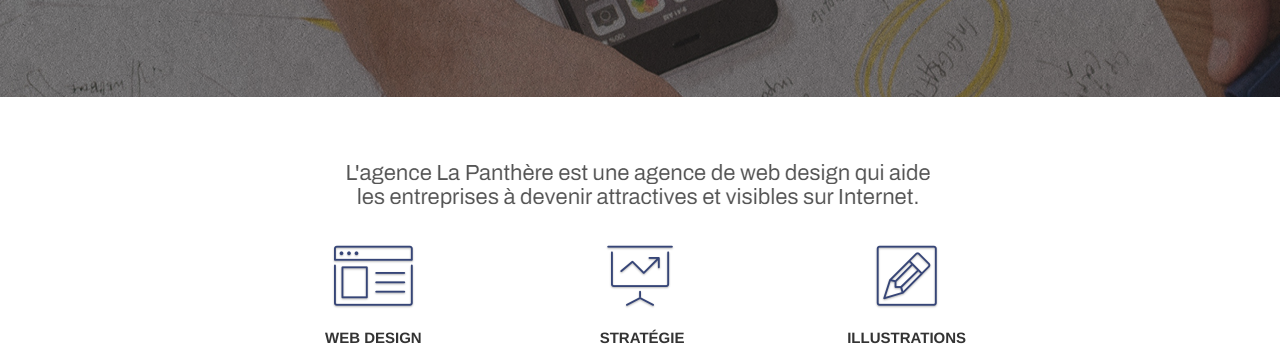
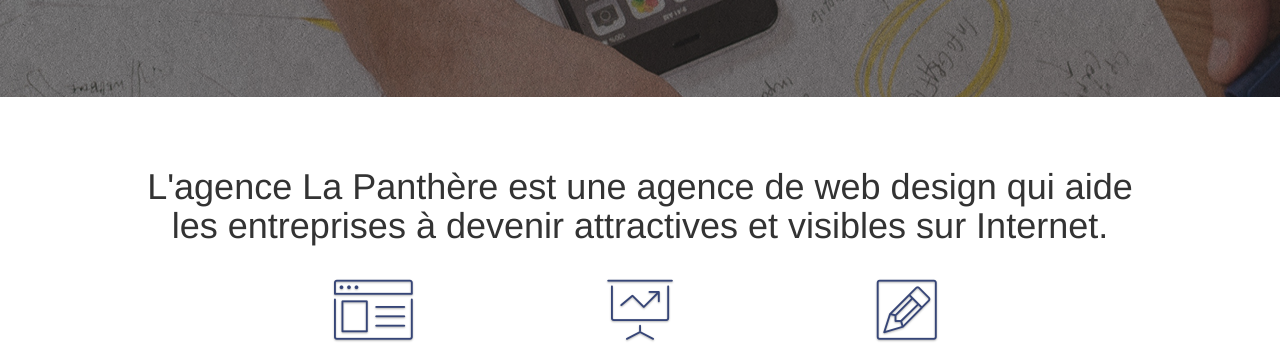
Before and after one commit to zinebella/projet_4_052022, a plain HTML site: page index.html in a window 1280 px wide. Shown: the part 438-799 px from the top of the page. Drawn offline with Linux system fonts and the light colour scheme.

Commit message:
Update index.html

```diff
--- a/index.html
+++ b/index.html
@@ -87,8 +87,7 @@
 	<div class="container bloc-md">
 		<div class="row">
 			<div class="col-sm-12 text-center">
-				<img alt="agence web, agence web paris, web design paris, stratégie web" src="img/title.png" />
-			</div>
+				<h1> L'agence La Panthère est une agence de web design qui aide les entreprises à devenir attractives et visibles sur Internet.</h1>
 		</div>
 		<div class="row voffset-lg med-width-whitespace">
 			<div class="col-sm-4">
```
